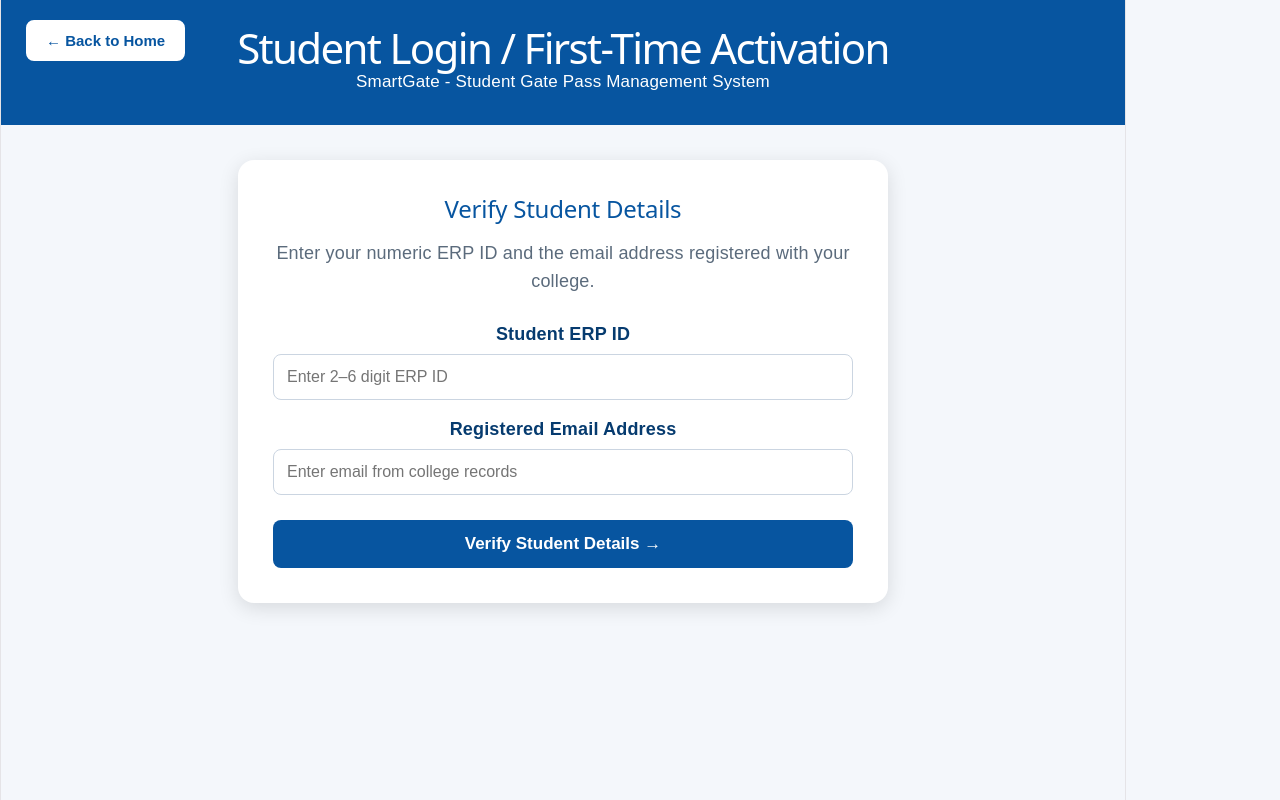
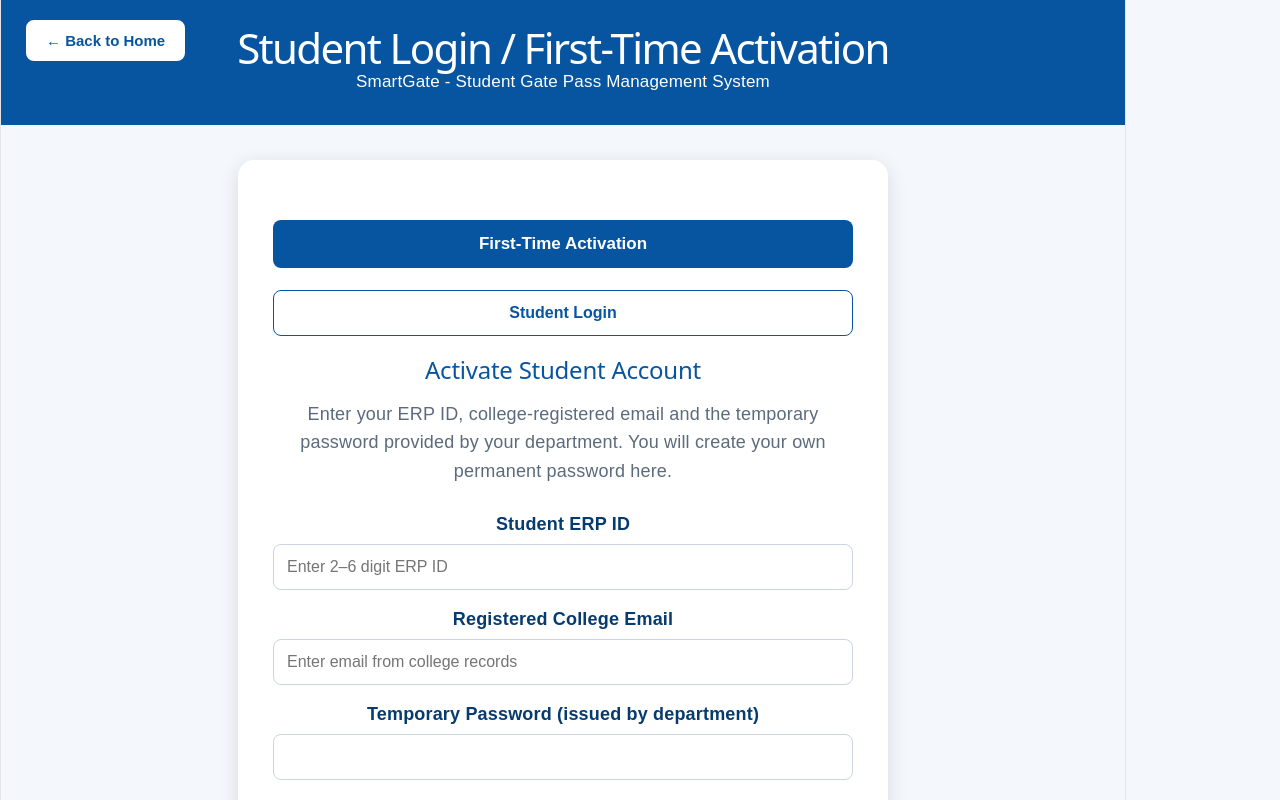
Before and after one commit to vishalButkar/smartgate, a React (Vite) app: page / in a window 1280 px wide. Both pictures are taken after a click on the button "Student Login / First-Time Activation". Shown: the top 800 px of the page. Built offline with nearby package versions, Linux system fonts and the light colour scheme; no server answers.

Commit message:
Update StudentLogin.jsx

```diff
--- a/src/StudentLogin.jsx
+++ b/src/StudentLogin.jsx
@@ -5,104 +5,92 @@ import { supabase } from "./supabase";
 function StudentLogin({ goHome }) {
   const [uid, setUid] = useState("");
   const [email, setEmail] = useState("");
+  const [temporaryPassword, setTemporaryPassword] = useState("");
   const [password, setPassword] = useState("");
-  const [student, setStudent] = useState(null);
-  const [mode, setMode] = useState("verify");
+  const [confirmPassword, setConfirmPassword] = useState("");
+  const [mode, setMode] = useState("activate");
   const [message, setMessage] = useState("");
+  const [error, setError] = useState("");
   const [loading, setLoading] = useState(false);
 
-  const verifyStudent = async (event) => {
+  const activateAccount = async (event) => {
     event.preventDefault();
     setMessage("");
-    setStudent(null);
+    setError("");
 
-    if (!/^[0-9]{2,6}$/.test(uid)) {
-      setMessage("Enter a valid 2–6 digit ERP ID.");
+    const cleanUID = uid.trim();
+    const cleanEmail = email.trim().toLowerCase();
+
+    if (!/^[0-9]{2,6}$/.test(cleanUID)) {
+      setError("Enter your 2–6 digit student ERP ID.");
       return;
     }
 
-    if (!email.trim()) {
-      setMessage("Please enter your registered email address.");
+    if (!cleanEmail) {
+      setError("Enter the email address registered with your college.");
+      return;
+    }
+
+    if (!temporaryPassword) {
+      setError("Enter the temporary password issued by your department.");
+      return;
+    }
+
+    if (password.length < 10) {
+      setError("Your new password must contain at least 10 characters.");
+      return;
+    }
+
+    if (password !== confirmPassword) {
+      setError("New password and confirm password do not match.");
       return;
     }
 
     setLoading(true);
 
     try {
-      const { data, error } = await supabase.rpc(
-        "verify_student_erp",
-        {
-          p_uid: uid.trim(),
-          p_email: email.trim().toLowerCase(),
-        }
-      );
-
-      if (error) throw error;
-
-      if (!data || data.length === 0) {
-        setMessage(
-          "ERP ID or email does not match the uploaded student records. Please contact the Administrator."
-        );
-        return;
-      }
-
-      const record = data[0];
-      setStudent(record);
-
-      if (record.already_activated) {
-        setMode("login");
-        setMessage("Your student account is already activated. Please log in.");
-      } else {
-        setMode("activate");
-        setMessage("Student details verified. You can now create your password.");
-      }
-    } catch (error) {
-      console.error("Student verification error:", error);
-      setMessage(error.message || "Unable to verify student details.");
-    } finally {
-      setLoading(false);
-    }
-  };
-
-  const activateAccount = async (event) => {
-    event.preventDefault();
-    setMessage("");
-
-    if (password.length < 8) {
-      setMessage("Password must contain at least 8 characters.");
-      return;
-    }
-
-    setLoading(true);
-
-    try {
-      const { data, error } = await supabase.auth.signUp({
-        email: student.email.trim().toLowerCase(),
-        password,
-        options: {
-          data: {
-            uid: student.uid,
-            account_type: "student",
-          },
+      const { data, error: functionError } =
+        await supabase.functions.invoke("student-activate-account", {
+          body: {
+            uid: cleanUID,
+            email: cleanEmail,
+            temporary_password: temporaryPassword,
+            new_password: password,
           },
         });
 
-      if (error) throw error;
+      if (functionError) {
+        let serverMessage = functionError.message;
 
-      if (data.session) {
+        try {
+          const payload = await functionError.context?.json();
+          if (payload?.error) serverMessage = payload.error;
+        } catch (_) {
+          // Retain the original function error.
+        }
+
+        throw new Error(serverMessage || "Student activation failed.");
+      }
+
+      if (!data?.success) {
+        throw new Error(data?.error || "Student activation failed.");
+      }
+
       setMode("login");
+      setTemporaryPassword("");
       setPassword("");
-        setMessage("Account activated successfully. You can now log in.");
-      } else {
-        setMode("login");
-        setPassword("");
+      setConfirmPassword("");
+
       setMessage(
-          "Account created. Please check your registered email for the confirmation link before logging in."
+        data.message ||
+          "Account activated. Please log in with your new password."
       );
-      }
-    } catch (error) {
-      console.error("Student activation error:", error);
-      setMessage(error.message || "Account activation failed.");
+    } catch (err) {
+      console.error("Student activation error:", err);
+      setError(
+        err.message ||
+          "Unable to activate account. Please check your details or contact your department."
+      );
     } finally {
       setLoading(false);
     }
@@ -111,15 +99,26 @@ function StudentLogin({ goHome }) {
   const loginStudent = async (event) => {
     event.preventDefault();
     setMessage("");
+    setError("");
+
+    const cleanUID = uid.trim();
+    const cleanEmail = email.trim().toLowerCase();
+
+    if (!/^[0-9]{2,6}$/.test(cleanUID)) {
+      setError("Enter your 2–6 digit student ERP ID.");
+      return;
+    }
+
     setLoading(true);
 
     try {
-      const { data, error } = await supabase.auth.signInWithPassword({
-        email: email.trim().toLowerCase(),
+      const { data, error: loginError } =
+        await supabase.auth.signInWithPassword({
+          email: cleanEmail,
           password,
         });
 
-      if (error) throw error;
+      if (loginError) throw loginError;
 
       const { data: profile, error: profileError } = await supabase
         .from("profiles")
@@ -129,30 +128,38 @@ function StudentLogin({ goHome }) {
 
       if (profileError) throw profileError;
 
-      if (profile.role !== "student" || profile.uid !== uid) {
+      if (profile.role !== "student" || profile.uid !== cleanUID) {
         await supabase.auth.signOut();
-        throw new Error("This account is not authorized for this student ERP ID.");
+        throw new Error(
+          "This account is not authorized for the entered ERP ID."
+        );
       }
 
       setMessage(
         `Welcome, ${profile.full_name}. Student login successful.`
       );
+
       setPassword("");
-    } catch (error) {
-      console.error("Student login error:", error);
-      setMessage(error.message || "Login failed. Check your email and password.");
+    } catch (err) {
+      console.error("Student login error:", err);
+      setError(
+        err.message ||
+          "Login failed. Check your ERP ID, email and password."
+      );
     } finally {
       setLoading(false);
     }
   };
 
   const resetForm = () => {
-    setStudent(null);
     setUid("");
     setEmail("");
+    setTemporaryPassword("");
     setPassword("");
+    setConfirmPassword("");
     setMessage("");
-    setMode("verify");
+    setError("");
+    setMode("activate");
   };
 
   return (
@@ -173,16 +180,52 @@ function StudentLogin({ goHome }) {
       </div>
 
       <div className="student-registration-box">
-        {mode === "verify" && (
+        <div
+          style={{
+            display: "flex",
+            gap: 10,
+            flexWrap: "wrap",
+            marginBottom: 20,
+          }}
+        >
+          <button
+            type="button"
+            className="student-register-button"
+            onClick={() => {
+              setMode("activate");
+              setMessage("");
+              setError("");
+            }}
+            disabled={loading}
+          >
+            First-Time Activation
+          </button>
+
+          <button
+            type="button"
+            className="student-cancel-button"
+            onClick={() => {
+              setMode("login");
+              setMessage("");
+              setError("");
+            }}
+            disabled={loading}
+          >
+            Student Login
+          </button>
+        </div>
+
+        {mode === "activate" ? (
           <>
-            <h2>Verify Student Details</h2>
+            <h2>Activate Student Account</h2>
 
             <p className="registration-info">
-              Enter your numeric ERP ID and the email address registered
-              with your college.
+              Enter your ERP ID, college-registered email and the temporary
+              password provided by your department. You will create your own
+              permanent password here.
             </p>
 
-            <form onSubmit={verifyStudent}>
+            <form onSubmit={activateAccount}>
               <label>Student ERP ID</label>
               <input
                 type="text"
@@ -196,81 +239,94 @@ function StudentLogin({ goHome }) {
                 required
               />
 
-              <label>Registered Email Address</label>
+              <label>Registered College Email</label>
               <input
                 type="email"
                 value={email}
                 onChange={(e) => setEmail(e.target.value)}
                 placeholder="Enter email from college records"
+                autoComplete="email"
                 required
               />
 
-              {message && <p className="registration-error">{message}</p>}
+              <label>Temporary Password (issued by department)</label>
+              <input
+                type="password"
+                value={temporaryPassword}
+                onChange={(e) => setTemporaryPassword(e.target.value)}
+                autoComplete="one-time-code"
+                required
+              />
+
+              <label>Create New Password (minimum 10 characters)</label>
+              <input
+                type="password"
+                value={password}
+                onChange={(e) => setPassword(e.target.value)}
+                minLength={10}
+                autoComplete="new-password"
+                required
+              />
+
+              <label>Confirm New Password</label>
+              <input
+                type="password"
+                value={confirmPassword}
+                onChange={(e) => setConfirmPassword(e.target.value)}
+                minLength={10}
+                autoComplete="new-password"
+                required
+              />
+
+              {error && (
+                <p className="registration-error">{error}</p>
+              )}
+
+              {message && (
+                <p className="registration-success">{message}</p>
+              )}
 
               <button
                 type="submit"
                 className="student-register-button"
                 disabled={loading}
               >
-                {loading ? "Verifying..." : "Verify Student Details →"}
+                {loading ? "Activating..." : "Activate My Account"}
               </button>
             </form>
           </>
-        )}
+        ) : (
+          <>
+            <h2>Student Login</h2>
 
-        {student && (
-          <>
-            <h2>Student Details Verified ✓</h2>
+            <p className="registration-info">
+              Enter your ERP ID, registered college email and permanent
+              password.
+            </p>
 
-            <div className="registration-success">
-              Your details match the uploaded student database.
-            </div>
-
-            <label>ERP ID</label>
-            <input value={student.uid || ""} disabled />
-
-            <label>Full Name</label>
-            <input value={student.name || ""} disabled />
-
-            <label>Email</label>
-            <input value={student.email || ""} disabled />
-
-            <label>Mobile</label>
-            <input value={student.mobile || ""} disabled />
-
-            <label>Department</label>
-            <input value={student.department || ""} disabled />
-
-            <label>Year</label>
-            <input value={student.year || ""} disabled />
-
-            {mode === "activate" && (
-              <form onSubmit={activateAccount}>
-                <h3>Create Your Password</h3>
-
-                <label>Password (minimum 8 characters)</label>
+            <form onSubmit={loginStudent}>
+              <label>Student ERP ID</label>
               <input
-                  type="password"
-                  value={password}
-                  onChange={(e) => setPassword(e.target.value)}
-                  minLength={8}
-                  autoComplete="new-password"
+                type="text"
+                value={uid}
+                onChange={(e) => {
+                  const value = e.target.value;
+                  if (/^[0-9]{0,6}$/.test(value)) setUid(value);
+                }}
+                placeholder="Enter 2–6 digit ERP ID"
+                maxLength={6}
                 required
               />
 
-                <button
-                  type="submit"
-                  className="student-register-button"
-                  disabled={loading}
-                >
-                  {loading ? "Activating..." : "Activate Student Account"}
-                </button>
-              </form>
-            )}
-
-            {mode === "login" && (
-              <form onSubmit={loginStudent}>
-                <h3>Student Login</h3>
+              <label>Registered College Email</label>
+              <input
+                type="email"
+                value={email}
+                onChange={(e) => setEmail(e.target.value)}
+                placeholder="Enter registered email"
+                autoComplete="email"
+                required
+              />
 
               <label>Password</label>
               <input
@@ -281,6 +337,14 @@ function StudentLogin({ goHome }) {
                 required
               />
 
+              {error && (
+                <p className="registration-error">{error}</p>
+              )}
+
+              {message && (
+                <p className="registration-success">{message}</p>
+              )}
+
               <button
                 type="submit"
                 className="student-register-button"
@@ -289,19 +353,18 @@ function StudentLogin({ goHome }) {
                 {loading ? "Logging in..." : "Login"}
               </button>
             </form>
+          </>
         )}
-
-            {message && <p className="registration-success">{message}</p>}
 
         <button
           type="button"
           className="student-cancel-button"
           onClick={resetForm}
+          disabled={loading}
+          style={{ marginTop: 14 }}
         >
-              Start Again
+          Clear / Start Again
         </button>
-          </>
-        )}
       </div>
     </div>
   );
```
Lines whose indentation alone changed are shown as unchanged.
